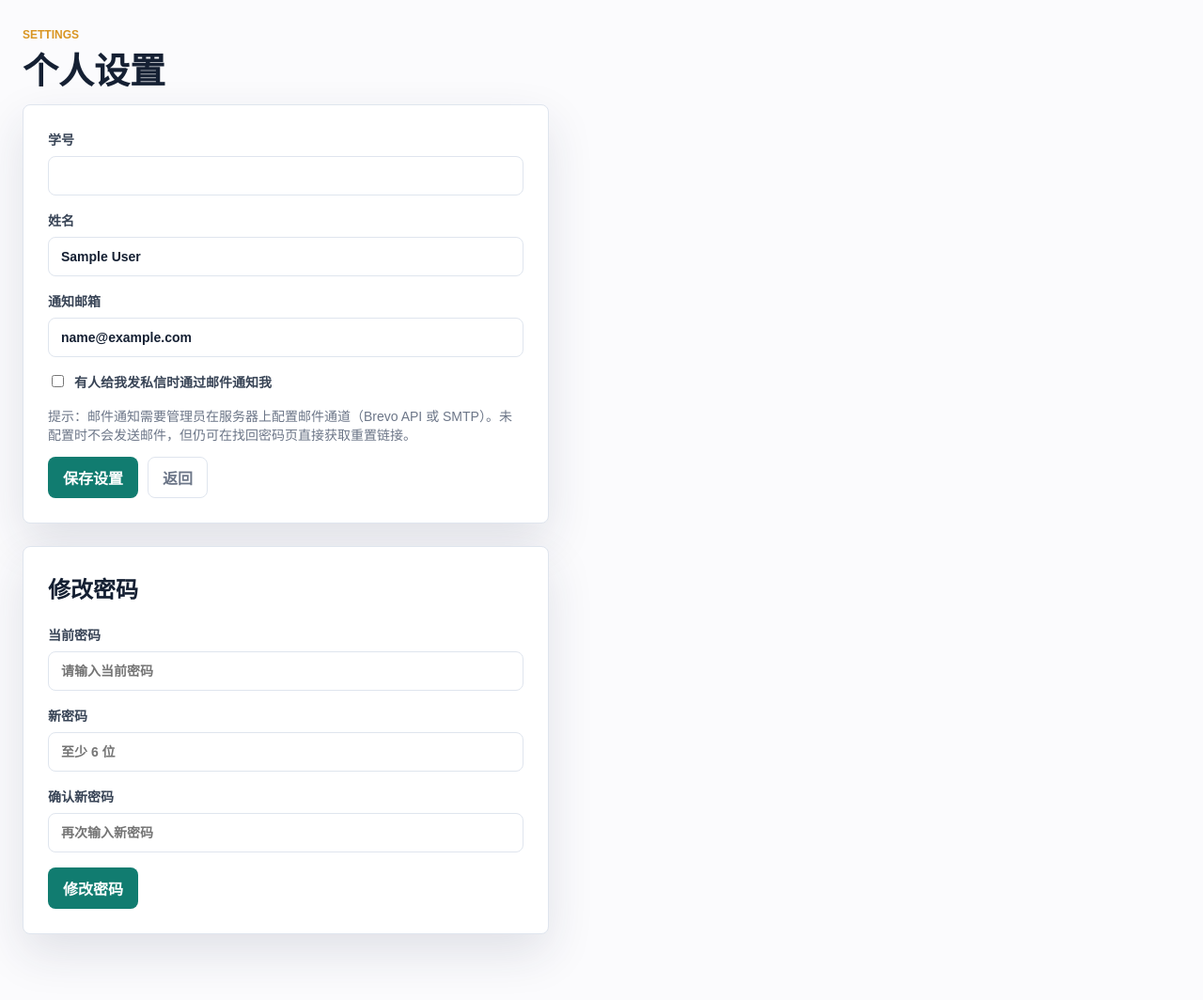
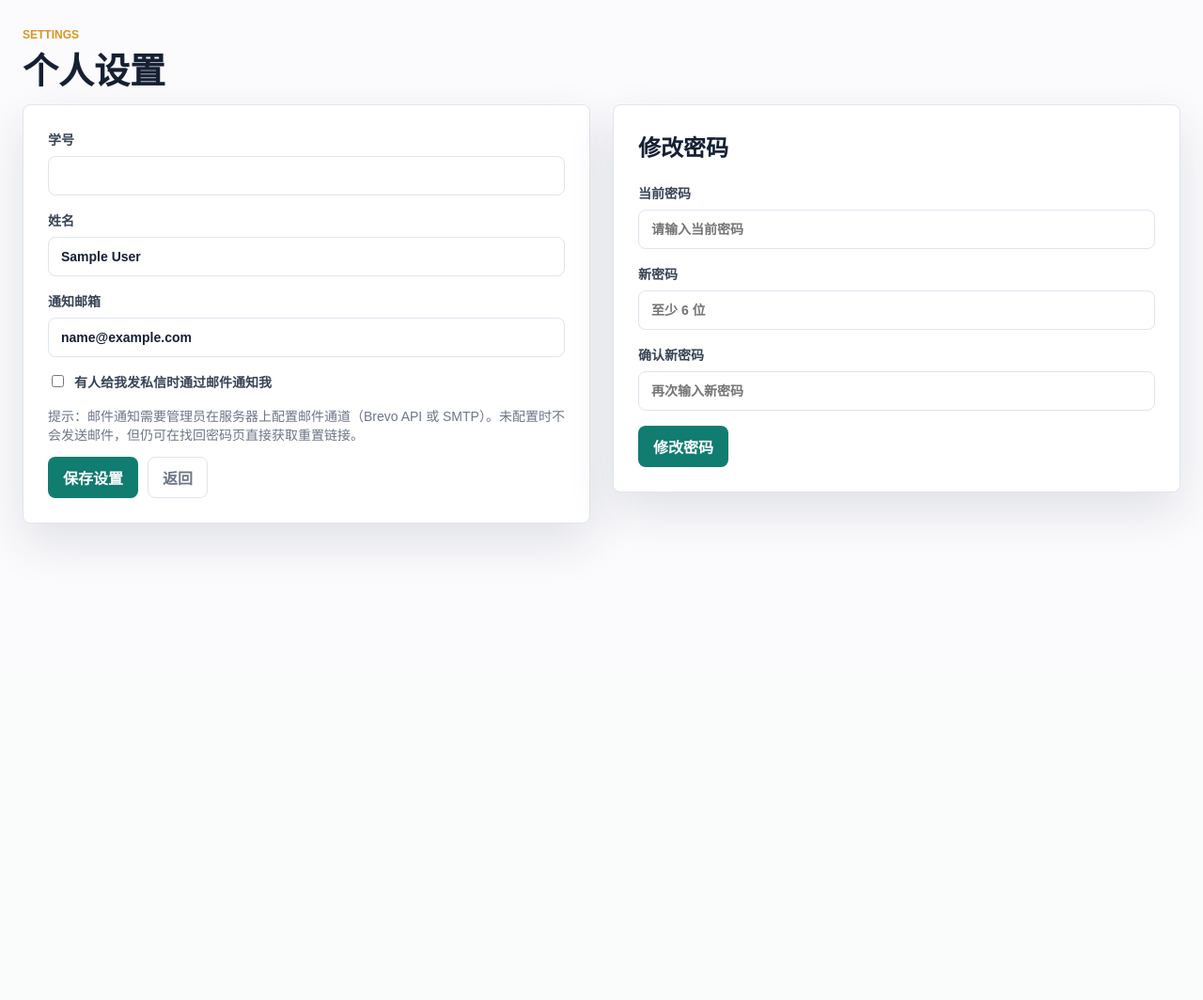
Before and after one commit to Aurora5456/campus-lost-found-system, a Flask app: page /settings in a window 1280 px wide. Shown: the part 77-1141 px from the top of the page at 94% size. After the commit the page ends 655 px from the top, so only its background shows below. Run offline with Flask 3, Linux system fonts and the light colour scheme; the visitor is signed in with stand-in values (Sample User, id 1); data that the repository does not hold is empty; parts of the project's set-up code (start-up, migrations or seed data) failed here and were passed over.

Commit message:
feat(设置): 修改密码与个人信息并排显示(宽屏左右布局,窄屏自动堆叠)

```diff
--- a/static/css/style.css
+++ b/static/css/style.css
@@ -791,6 +791,19 @@ textarea:focus {
   padding: 26px;
 }
 
+.settings-grid {
+  display: grid;
+  grid-template-columns: repeat(2, minmax(0, 1fr));
+  gap: 24px;
+  align-items: start;
+}
+
+@media (max-width: 900px) {
+  .settings-grid {
+    grid-template-columns: 1fr;
+  }
+}
+
 .form-grid {
   display: grid;
   grid-template-columns: 1fr 180px;
--- a/templates/settings.html
+++ b/templates/settings.html
@@ -7,7 +7,8 @@
     <h1>个人设置</h1>
   </div>
 </section>
-<form class="panel form-card" method="post" style="max-width: 560px;">
+<div class="settings-grid">
+  <form class="panel form-card" method="post">
     <label>学号
       <input value="{{ student.student_no }}" disabled>
     </label>
@@ -28,7 +29,7 @@
     </div>
   </form>
 
-<form class="panel form-card" method="post" action="{{ url_for('change_password') }}" style="max-width: 560px; margin-top: 24px;">
+  <form class="panel form-card" method="post" action="{{ url_for('change_password') }}">
     <h2 style="margin-top: 0;">修改密码</h2>
     <label>当前密码
       <input name="current_password" type="password" required placeholder="请输入当前密码">
@@ -43,4 +44,5 @@
       <button class="btn primary" type="submit">修改密码</button>
     </div>
   </form>
+</div>
 {% endblock %}
```
Lines whose indentation alone changed are shown as unchanged.
